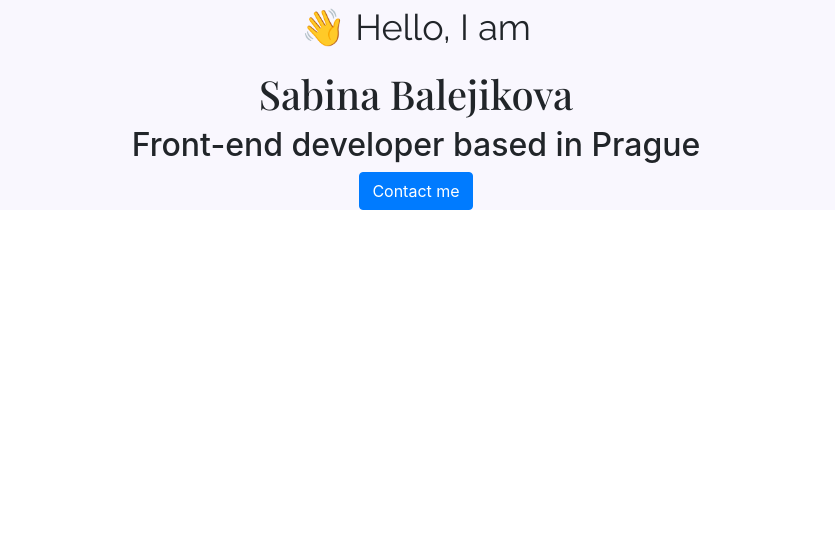
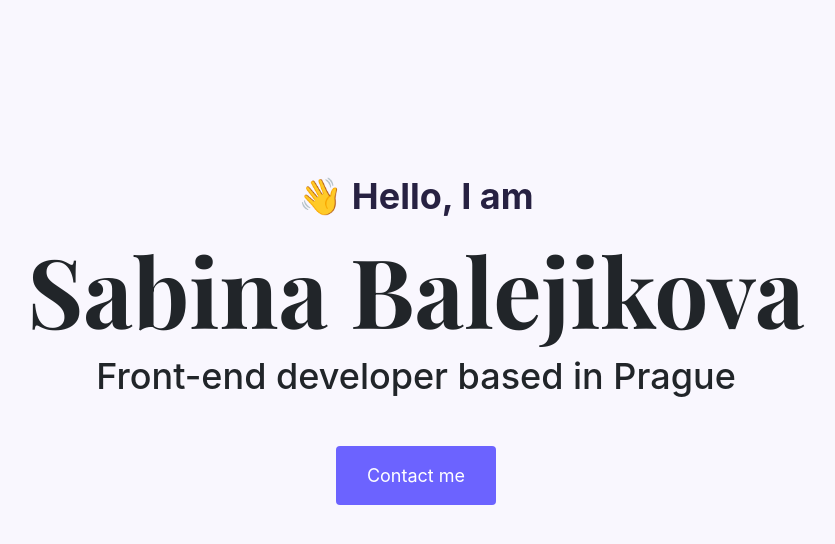
Before and after one commit to sabinabale/portfolio-project-SB, a plain HTML site: page index.html in a window 1280 px wide. Shown: the whole page, without its empty margins (224-1059 px from the left). Drawn offline with nearby package versions, Linux system fonts and the light colour scheme; a web font is replaced by a local one.

Commit message:
updated css

```diff
--- a/index.html
+++ b/index.html
@@ -42,8 +42,10 @@
     <div class="hero">
       <p>👋 Hello, I am</p>
       <h1>Sabina Balejikova</h1>
-      <h2>Front-end developer based in Prague</h2>
-      <a href="#" class="btn btn-primary">Contact me</a>
+      <h2 class="mb-5">Front-end developer based in Prague</h2>
+      <div>
+        <a href="#" class="btn btn-branding">Contact me</a>
+      </div>
     </div>
   </body>
 </html>
--- a/styles.css
+++ b/styles.css
@@ -1,15 +1,44 @@
-h1 {
+:root {
+  --branding-color: #6c63ff;
+  --secondary-color: #f9f7fe;
+}
+
+body {
+  font-family: "Raleway", sans-serif;
+}
+
+.hero h1 {
   font-family: "Playfair Display", serif;
   font-size: 96px;
   font-weight: bold;
 }
 
+.hero h2 {
+  font-size: 36px;
+}
+
 .hero {
-  background: #f9f7fe;
+  background: var(--secondary-color);
   text-align: center;
+  padding: 160px 20px;
 }
 
 p {
   font-size: 36px;
-  font-family: "Raleway", sans-serif;
 }
+
+.hero p {
+  font-weight: bold;
+  margin: 0;
+  line-height: 2;
+  color: #272142;
+}
+
+.hero .btn-branding {
+  background: var(--branding-color);
+  border-radius: 4px;
+  color: white;
+  font-size: 18px;
+  line-height: 27px;
+  padding: 15px 30px;
+}
```
